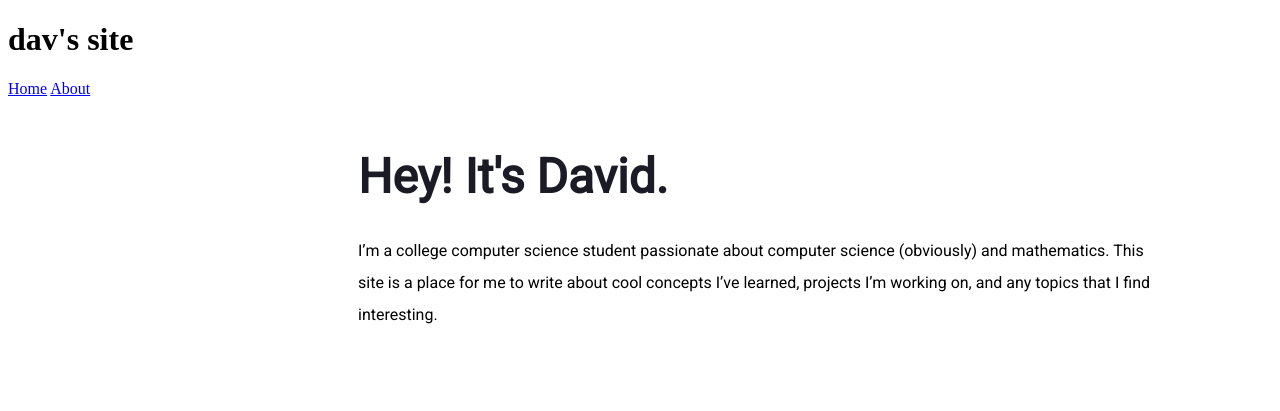
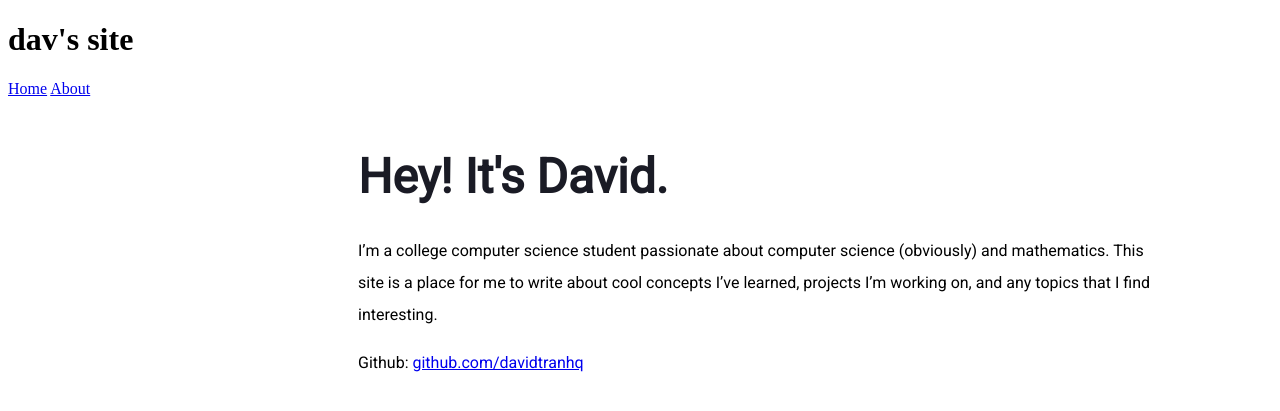
Before and after one commit to davidtranhq/davidtranhq.github.io, a Jekyll site: the page built from about.md, in a window 1280 px wide. Shown: the top 411 px of the page. Built offline with Jekyll 4.4.1, drawn with Linux system fonts in a browser that asks for light colours.

Commit message:
Added github

```diff
--- a/about.md
+++ b/about.md
@@ -5,3 +5,5 @@ permalink: /about/
 ---
 
 I'm a college computer science student passionate about computer science (obviously) and mathematics. This site is a place for me to write about cool concepts I've learned, projects I'm working on, and any topics that I find interesting.
+
+Github: [github.com/davidtranhq](https://github.com/davidtranhq)
```
